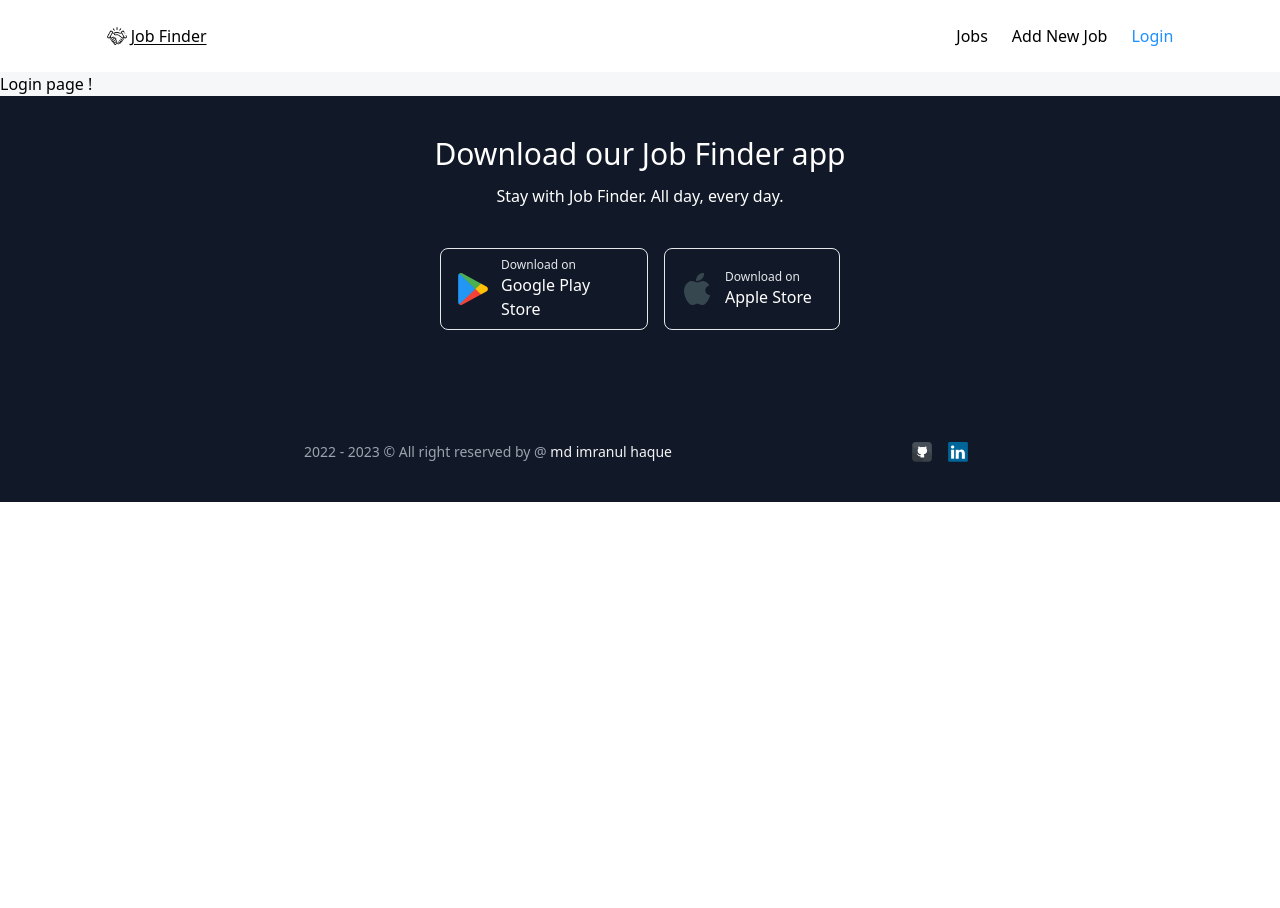
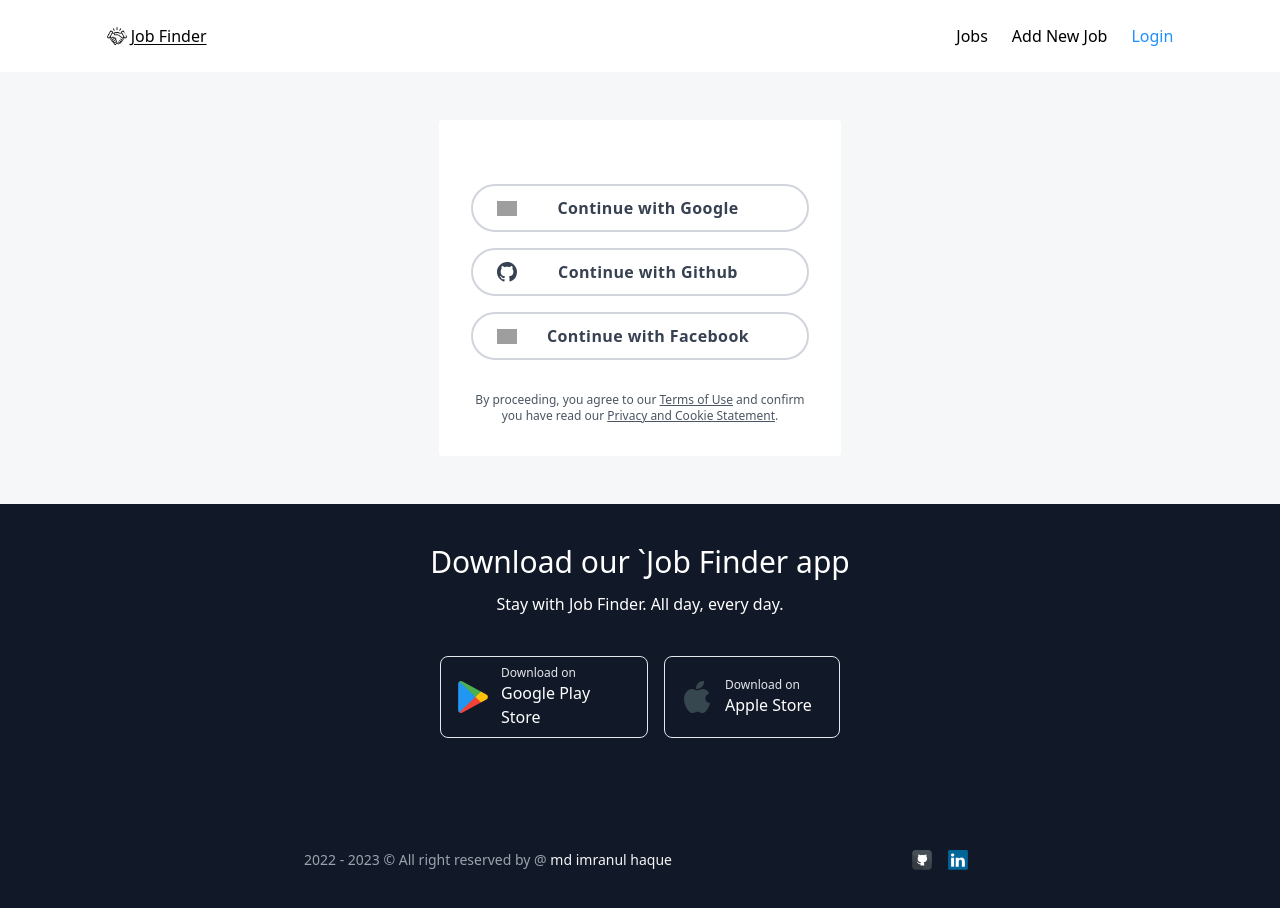
Before and after one commit to Imran-2022/jobFinderF, a React (Vite) app: page /login in a window 1280 px wide. Before the commit the page ends 800 px from the top, so only its background shows below. Built offline with nearby package versions, Linux system fonts and the light colour scheme; grey boxes are pictures that could not be loaded.

Commit message:
login page

```diff
--- a/src/components/Footer.jsx
+++ b/src/components/Footer.jsx
@@ -9,7 +9,7 @@ const Footer = () => {
         <div className=" bg-gray-900">
             <div className="max-w-2xl mx-auto text-white py-10">
                 <div className="text-center">
-                    <h3 className="text-3xl mb-3"> Download our Job Finder app </h3>
+                    <h3 className="text-3xl mb-3"> Download our `Job Finder app </h3>
                     <p> Stay with Job Finder. All day, every day. </p>
                     <div className="flex justify-center my-10">
                         <div className="flex items-center border w-auto rounded-lg px-4 py-2 sm:w-52 mx-2">
--- a/src/pages/Login.jsx
+++ b/src/pages/Login.jsx
@@ -4,7 +4,45 @@ import Layout from '../Layout';
 const Login = () => {
     return (
         <Layout title="login page">
-            <p>Login page !</p>
+            <div class="relative py-12">
+                <div class="relative container w-2/3 m-auto px-6">
+                    <div class="m-auto md:w-8/12 lg:w-6/12 xl:w-6/12">
+                        <div class="rounded bg-white">
+                            <div class="p-6 sm:p-8">
+                                <div class="mt-8 grid space-y-4">
+                                    <button class="group h-12 px-6 border-2 border-gray-300 rounded-full transition duration-300
+ hover:border-blue-400 focus:bg-blue-50 active:bg-blue-100">
+                                        <div class="relative flex items-center space-x-4 justify-center">
+                                            <img src="https://tailus.io/sources/blocks/social/preview/images/google.svg" class="absolute left-0 w-5" alt="google logo" />
+                                            <span class="block w-max font-semibold tracking-wide text-gray-700 text-sm transition duration-300 group-hover:text-blue-600 sm:text-base">Continue with Google</span>
+                                        </div>
+                                    </button>
+                                    <button class="group h-12 px-6 border-2 border-gray-300 rounded-full transition duration-300
+ hover:border-blue-400 focus:bg-blue-50 active:bg-blue-100">
+                                        <div class="relative flex items-center space-x-4 justify-center">
+                                            <svg xmlns="http://www.w3.org/2000/svg" fill="currentColor" class="absolute left-0 w-5 text-gray-700" viewBox="0 0 16 16">
+                                                <path d="M8 0C3.58 0 0 3.58 0 8c0 3.54 2.29 6.53 5.47 7.59.4.07.55-.17.55-.38 0-.19-.01-.82-.01-1.49-2.01.37-2.53-.49-2.69-.94-.09-.23-.48-.94-.82-1.13-.28-.15-.68-.52-.01-.53.63-.01 1.08.58 1.23.82.72 1.21 1.87.87 2.33.66.07-.52.28-.87.51-1.07-1.78-.2-3.64-.89-3.64-3.95 0-.87.31-1.59.82-2.15-.08-.2-.36-1.02.08-2.12 0 0 .67-.21 2.2.82.64-.18 1.32-.27 2-.27.68 0 1.36.09 2 .27 1.53-1.04 2.2-.82 2.2-.82.44 1.1.16 1.92.08 2.12.51.56.82 1.27.82 2.15 0 3.07-1.87 3.75-3.65 3.95.29.25.54.73.54 1.48 0 1.07-.01 1.93-.01 2.2 0 .21.15.46.55.38A8.012 8.012 0 0 0 16 8c0-4.42-3.58-8-8-8z" />
+                                            </svg>
+                                            <span class="block w-max font-semibold tracking-wide text-gray-700 text-sm transition duration-300 group-hover:text-blue-600 sm:text-base">Continue with Github</span>
+                                        </div>
+                                    </button>
+                                    <button class="group h-12 px-6 border-2 border-gray-300 rounded-full transition duration-300
+                                     hover:border-blue-400 focus:bg-blue-50 active:bg-blue-100">
+                                        <div class="relative flex items-center space-x-4 justify-center">
+                                            <img src="https://upload.wikimedia.org/wikipedia/en/0/04/Facebook_f_logo_%282021%29.svg" class="absolute left-0 w-5" alt="Facebook logo" />
+                                            <span class="block w-max font-semibold tracking-wide text-gray-700 text-sm transition duration-300 group-hover:text-blue-600 sm:text-base">Continue with Facebook</span>
+                                        </div>
+                                    </button>
+                                </div>
+
+                                <div class="mt-8 space-y-4 text-gray-600 text-center sm:-mb-8 pb-8">
+                                    <p class="text-xs">By proceeding, you agree to our <a href="#" class="underline">Terms of Use</a> and confirm you have read our <a href="#" class="underline">Privacy and Cookie Statement</a>.</p>
+                                </div>
+                            </div>
+                        </div>
+                    </div>
+                </div>
+            </div>
         </Layout>
     );
 };
```
